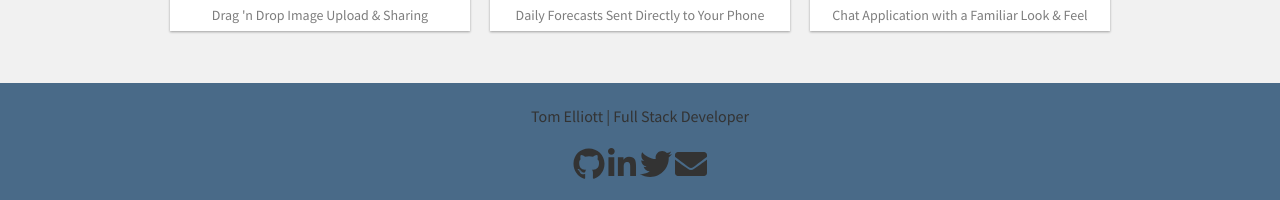
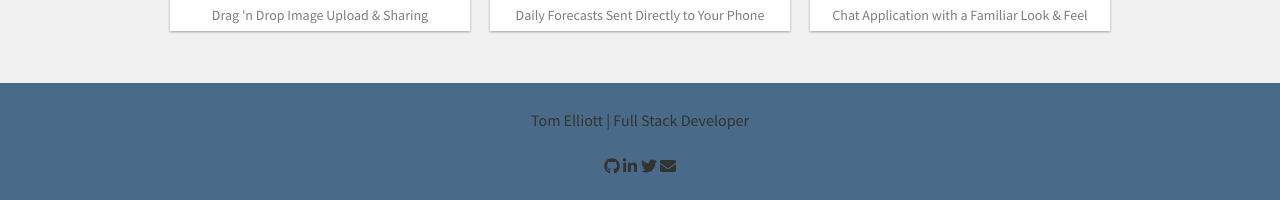
Before and after one commit to tmelliottjr/portfolio, a Jekyll site: the page built from index.html, in a window 1280 px wide and 1353 px high. Shown: the part 1150-1350 px from the top of the window. Built offline with Jekyll 4.4.1, drawn with Linux system fonts in a browser that asks for light colours; nearby versions of some CDN libraries.

Commit message:
more footer social links updates

```diff
--- a/_layouts/default.html
+++ b/_layouts/default.html
@@ -89,10 +89,10 @@
         <footer class="footer">
             Tom Elliott | Full Stack Developer
             <div class="social-links-footer">
-                <a href="https://github.com/tmelliottjr" class="social-link dark"><i class="fab fa-github fa-2x"></i></a>
-                <a href="https://www.linkedin.com/in/tom-elliott-314659157" class="social-link dark"><i class="fab fa-linkedin-in fa-2x"></i></a>
-                <a href="https://twitter.com/tmelliottjr" target="_blank" class="social-link dark"><i class="fab fa-twitter fa-2x"></i></a>
-                <a href="mailto:contact@tomelliott.io" class="social-link dark"><i class="fas fa-envelope fa-2x"></i></a>
+                <a href="https://github.com/tmelliottjr" class="social-link dark"><i class="fab fa-github"></i></a>
+                <a href="https://www.linkedin.com/in/tom-elliott-314659157" class="social-link dark"><i class="fab fa-linkedin-in"></i></a>
+                <a href="https://twitter.com/tmelliottjr" target="_blank" class="social-link dark"><i class="fab fa-twitter"></i></a>
+                <a href="mailto:contact@tomelliott.io" class="social-link dark"><i class="fas fa-envelope fa-w-16"></i></a>
             </div>
         </footer>
     </div>
```
